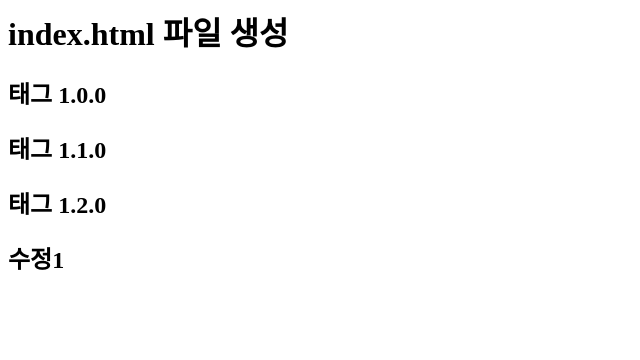
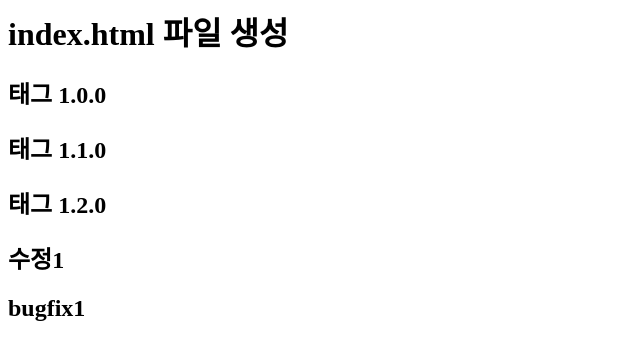
Before and after one commit to shiri0/remoterepo, a plain HTML site: page index.html in a window 1280 px wide. Shown: the whole page, without its empty margins (0-640 px from the left). Drawn offline with Linux system fonts and the light colour scheme.

Commit message:
bugfix commit 1

```diff
--- a/index.html
+++ b/index.html
@@ -3,3 +3,4 @@
 <h2>태그 1.1.0</h2>
 <h2>태그 1.2.0</h2>
 <h2>수정1</h2>
+<h2>bugfix1</h2>
```
